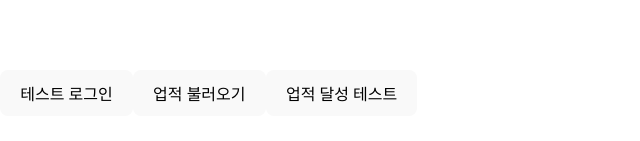
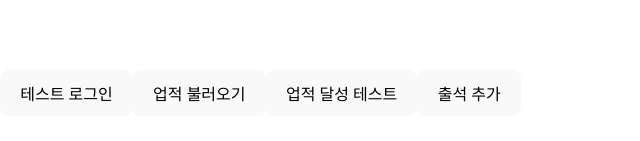
Before and after one commit to junwyoo/union-member-achievement, a React (Vite) app: page / in a window 1280 px wide. Shown: the part 307-448 px from the top of the page, without its empty margins (0-640 px from the left). Built offline with nearby package versions, Linux system fonts and the light colour scheme.

Commit message:
Add addAttendacne function

```diff
--- a/src/App.tsx
+++ b/src/App.tsx
@@ -1,7 +1,7 @@
 import { useEffect, useState } from "react";
 import { onAuthStateChanged } from "firebase/auth";
 import type { User } from "firebase/auth";
-import { doc, getDoc, setDoc, collection, getDocs, serverTimestamp } from "firebase/firestore";
+import { doc, getDoc, setDoc, collection, getDocs, serverTimestamp, addDoc } from "firebase/firestore";
 import { auth, db } from "./firebase";
 import { signInWithEmailAndPassword } from "firebase/auth";
 
@@ -47,7 +47,25 @@ function App() {
       }
     );
 
-    console.log("업적 달성 저장 완료")
+    console.log("업적 달성 저장 완료");
+  }
+
+  // 활동 기록 추가 함수
+
+  const addAttendance = async () => {
+    const user = auth.currentUser;
+    if (!user) {
+      return;
+    }
+
+    await addDoc(collection(db, "activities"), {
+      userId: user.uid,
+      type: "attendance",
+      approved: true,
+      createdAt: serverTimestamp()
+    });
+
+    console.log("출석 기록 추가 완료");
   }
 
   return (
@@ -57,6 +75,7 @@ function App() {
       <button onClick={() => achieve("attend_5")}>
         업적 달성 테스트
       </button>
+      <button onClick={addAttendance}>출석 추가</button>
     </div>
   );
 
```
